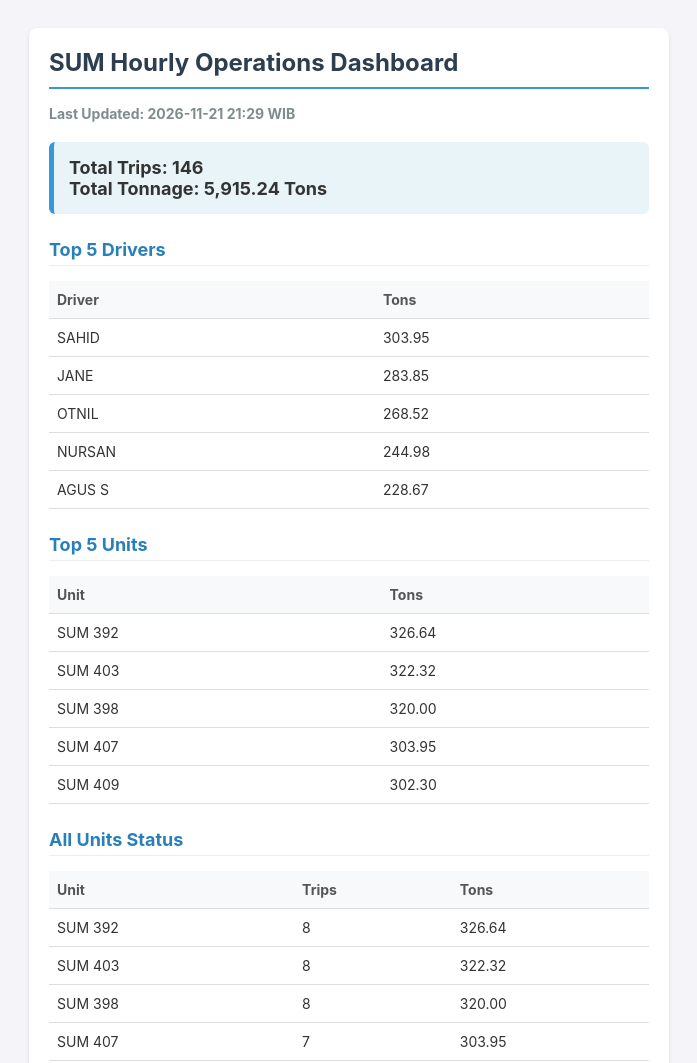
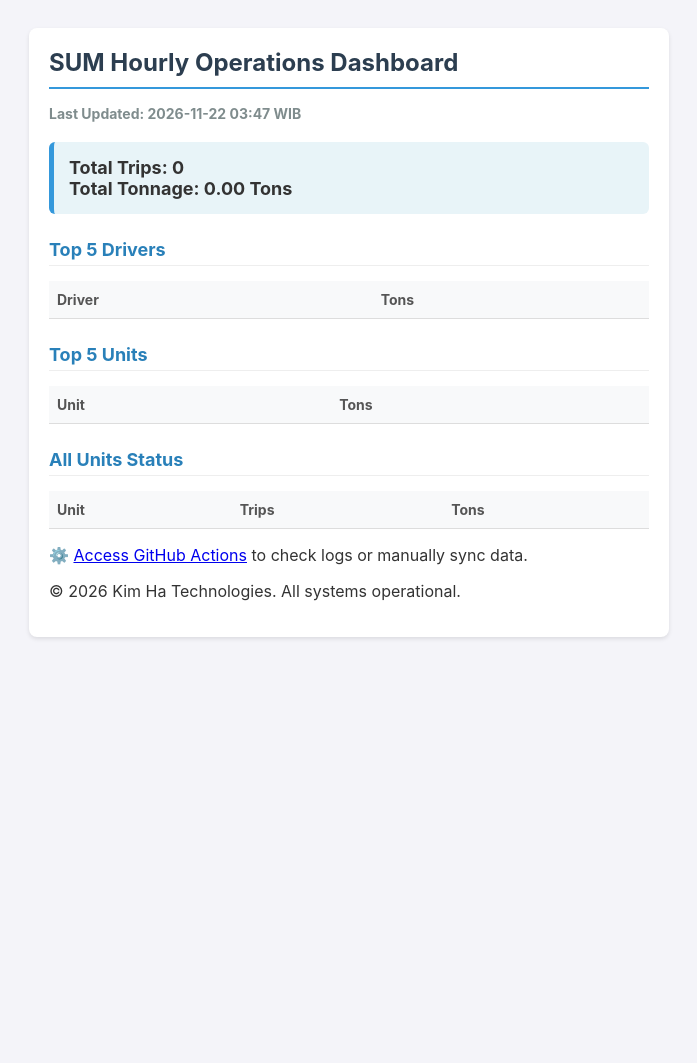
Before and after one commit to mtrksco/gam-scrape-archive, a plain HTML site: page index.html in a window 1280 px wide. Shown: the top 1063 px of the page, without its empty margins (291-988 px from the left). After the commit the page ends 800 px from the top, so only its background shows below. Drawn offline with Linux system fonts and the light colour scheme.

Commit message:
Update live dashboard

```diff
--- a/index.html
+++ b/index.html
@@ -19,29 +19,29 @@
         <body>
             <div class="container">
                 <h1>SUM Hourly Operations Dashboard</h1>
-                <div class="timestamp">Last Updated: 2026-11-21 21:29 WIB</div>
+                <div class="timestamp">Last Updated: 2026-11-22 03:47 WIB</div>
 
                 <div class="summary-box">
-                    Total Trips: 146<br>
-                    Total Tonnage: 5,915.24 Tons
+                    Total Trips: 0<br>
+                    Total Tonnage: 0.00 Tons
                 </div>
 
                 <h2>Top 5 Drivers</h2>
                 <table>
                     <tr><th>Driver</th><th>Tons</th></tr>
-                    <tr><td>SAHID</td><td>303.95</td></tr><tr><td>JANE</td><td>283.85</td></tr><tr><td>OTNIL</td><td>268.52</td></tr><tr><td>NURSAN</td><td>244.98</td></tr><tr><td>AGUS S</td><td>228.67</td></tr>
+
                 </table>
 
                 <h2>Top 5 Units</h2>
                 <table>
                     <tr><th>Unit</th><th>Tons</th></tr>
-                    <tr><td>SUM 392</td><td>326.64</td></tr><tr><td>SUM 403</td><td>322.32</td></tr><tr><td>SUM 398</td><td>320.00</td></tr><tr><td>SUM 407</td><td>303.95</td></tr><tr><td>SUM 409</td><td>302.30</td></tr>
+
                 </table>
 
                 <h2>All Units Status</h2>
                 <table>
                     <tr><th>Unit</th><th>Trips</th><th>Tons</th></tr>
-                    <tr><td>SUM 392</td><td>8</td><td>326.64</td></tr><tr><td>SUM 403</td><td>8</td><td>322.32</td></tr><tr><td>SUM 398</td><td>8</td><td>320.00</td></tr><tr><td>SUM 407</td><td>7</td><td>303.95</td></tr><tr><td>SUM 409</td><td>7</td><td>302.30</td></tr><tr><td>SUM 391</td><td>7</td><td>283.85</td></tr><tr><td>SUM 402</td><td>7</td><td>283.22</td></tr><tr><td>SUM 404</td><td>7</td><td>283.08</td></tr><tr><td>SUM 396</td><td>7</td><td>282.94</td></tr><tr><td>SUM 397</td><td>7</td><td>281.54</td></tr><tr><td>SUM 389</td><td>7</td><td>272.58</td></tr><tr><td>SUM 390</td><td>7</td><td>271.88</td></tr><tr><td>SUM 393</td><td>7</td><td>270.76</td></tr><tr><td>SUM 388</td><td>7</td><td>268.52</td></tr><tr><td>SUM 408</td><td>6</td><td>262.43</td></tr><tr><td>SUM 401</td><td>6</td><td>241.38</td></tr><tr><td>SUM 410</td><td>5</td><td>214.30</td></tr><tr><td>SUM 405</td><td>5</td><td>208.15</td></tr><tr><td>SUM 400</td><td>5</td><td>201.70</td></tr><tr><td>SUM 399</td><td>5</td><td>201.35</td></tr><tr><td>SUM 395</td><td>5</td><td>195.75</td></tr><tr><td>SUM 406</td><td>4</td><td>164.45</td></tr><tr><td>SUM 394</td><td>4</td><td>152.15</td></tr>
+
                 </table>
                 <div class="footer">
                     <p>⚙️ <a href="https://github.com/mtrksco/gam-scrape-archive/actions" target="_blank">Access GitHub Actions</a> to check logs or manually sync data.</p>
```
